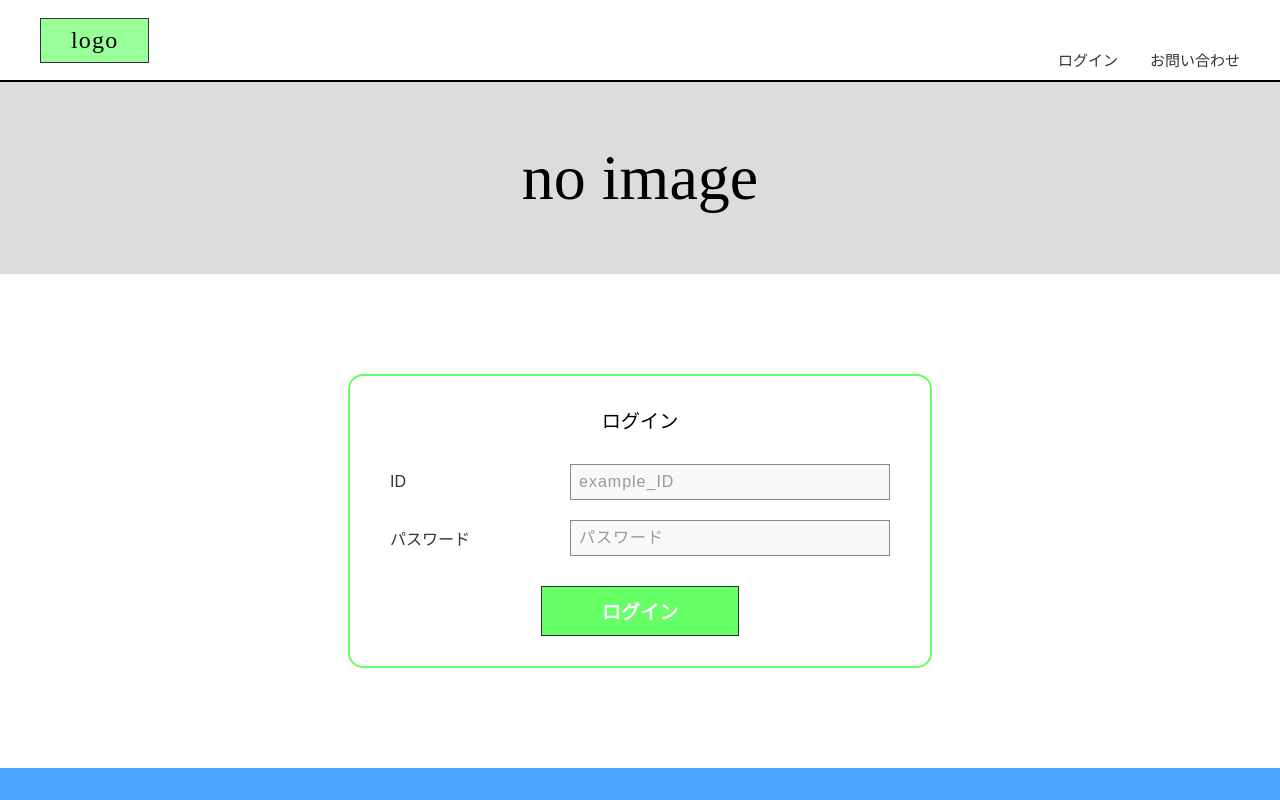
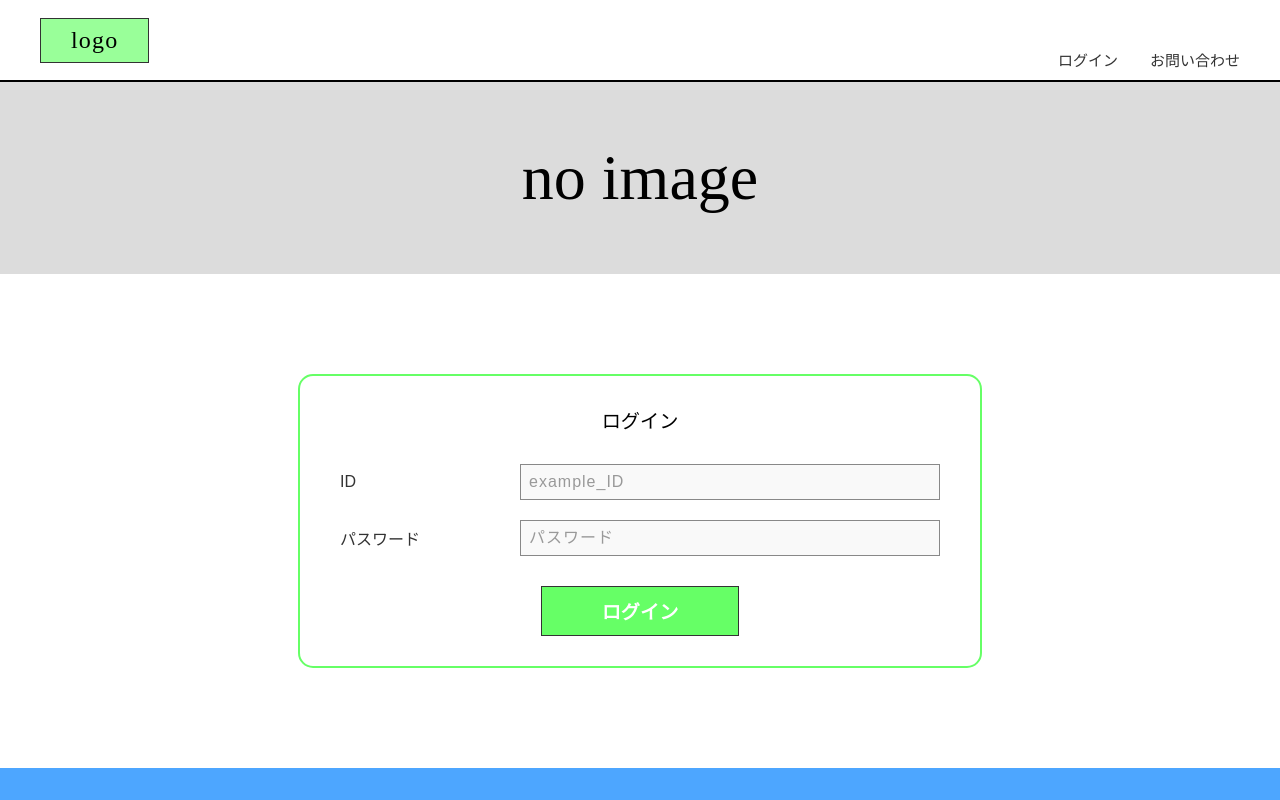
Before and after one commit to 2025-j08/front-end, a Next.js app: page /features/auth in a window 1280 px wide. Shown: the top 800 px of the page. Built offline with nearby package versions, Linux system fonts and the light colour scheme; some icons are missing.

Commit message:
formのサイズ調整

```diff
--- a/src/features/auth/loginForm.module.scss
+++ b/src/features/auth/loginForm.module.scss
@@ -11,7 +11,7 @@
   border-radius: 15px;
   padding: 30px 40px;
   width: 100%;
-  max-width: 500px;
+  max-width: 600px;
   margin: 100px auto;
   background-color: form.$white;
   font-family: sans-serif;
```
